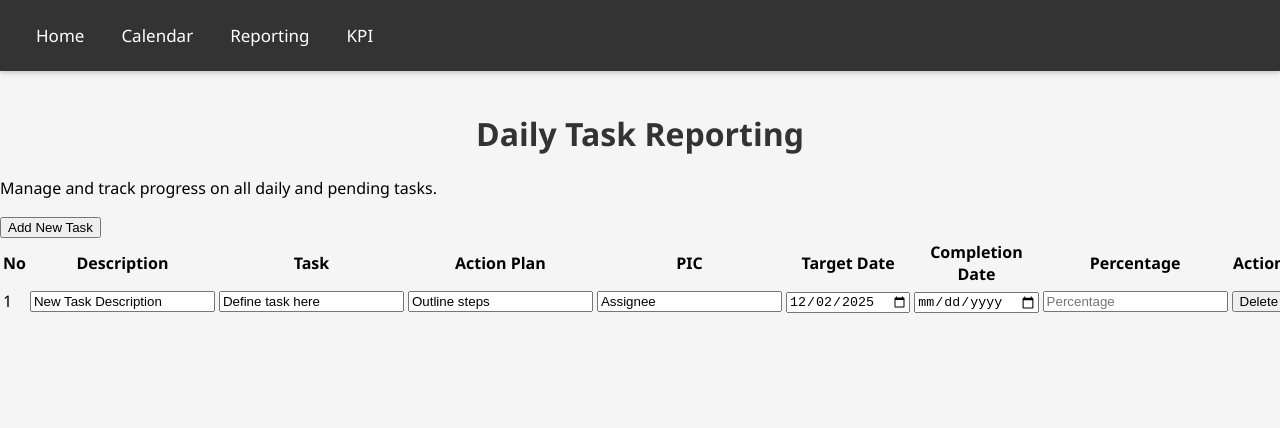
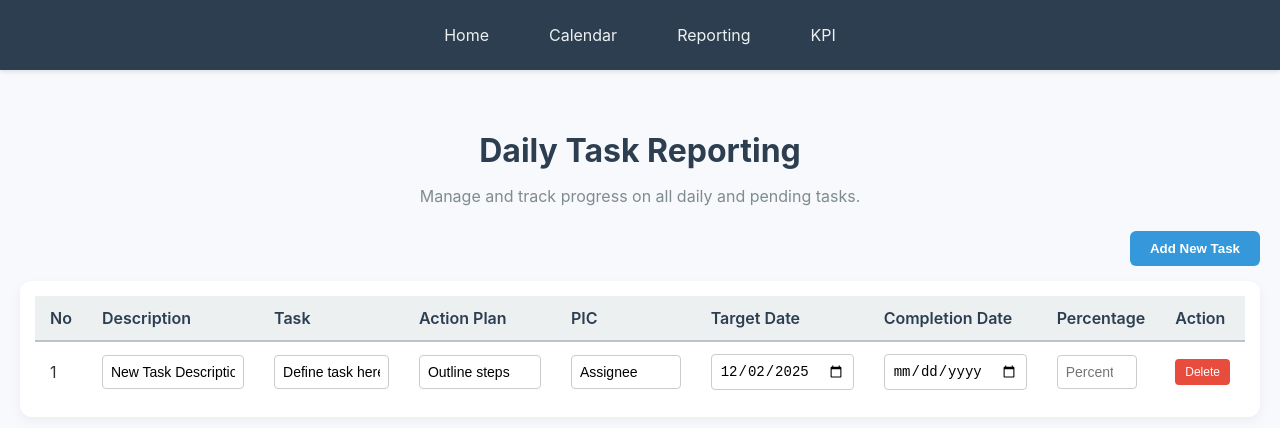
Before and after one commit to muhamadnurizanfakir/stcreporting, a website: page reporting.html in a window 1280 px wide. Both pictures are taken after a click on the button "Add New Task". Drawn offline with Linux system fonts and the light colour scheme; no server answers.

Commit message:
Update style.css

```diff
--- a/style.css
+++ b/style.css
@@ -1,68 +1,198 @@
 body {
-  /* Thinner font stack */
-  font-family: "Segoe UI", "Helvetica Neue", Helvetica, Arial, sans-serif;
-  margin: 0; /* Reset margin for full-width navbar */
-  padding: 0; /* Reset padding */
-  background-color: #f5f5f5;
+    font-family: 'Inter', sans-serif;
+    margin: 0;
+    padding: 0;
+    background-color: #f7f9fc; /* Light, subtle background */
+    color: #333;
 }
 
-/* --- New Navbar Styles --- */
+/* --- Navigation Bar --- */
 .navbar {
-    background-color: #333; /* Dark background */
-    overflow: hidden;
-    padding: 10px 20px;
-    margin-bottom: 20px; /* Space below the bar */
-    box-shadow: 0 2px 5px rgba(0,0,0,0.2);
+    display: flex;
+    justify-content: center;
+    background-color: #2c3e50; /* Darker header */
+    padding: 15px 0;
+    box-shadow: 0 2px 4px rgba(0, 0, 0, 0.1);
+    margin-bottom: 20px;
 }
 
 .navbar a {
-    float: left;
-    display: block;
-    color: white;
-    text-align: center;
-    padding: 14px 16px;
+    color: #ecf0f1;
     text-decoration: none;
-    font-size: 17px;
-    border-radius: 5px;
+    padding: 10px 20px;
+    margin: 0 10px;
+    border-radius: 6px;
     transition: background-color 0.3s;
-    margin-right: 5px;
 }
 
 .navbar a:hover {
-    background-color: #555;
+    background-color: #34495e;
 }
-/* ------------------------- */
+
+/* --- Content Layout --- */
+.content-container {
+    max-width: 1200px;
+    margin: 0 auto;
+    padding: 20px;
+}
+
+.wide-container {
+    max-width: 1400px; /* Wider for the extensive table */
+}
 
 h1 {
-  text-align: center;
-  color: #333;
-  padding-top: 20px; /* Add space above the title */
+    text-align: center;
+    color: #2c3e50;
+    margin-bottom: 5px;
 }
 
-#calendar {
-  /* Responsive Calendar Settings (Mobile Default) */
-  max-width: 95%;
-  margin: 40px auto;
-  background-color: #fff;
-  padding: 10px;
-  border-radius: 8px;
-  box-shadow: 0 4px 10px rgba(0,0,0,0.1);
+p {
+    text-align: center;
+    margin-bottom: 25px;
+    color: #7f8c8d;
 }
 
-/* Desktop/Tablet Optimization */
-@media (min-width: 1000px) {
-    #calendar {
-        max-width: 1200px;
-    }
+/* --- Calendar Specific Styles (Kept for compatibility) --- */
+#calendar {
+    max-width: 900px;
+    margin: 40px auto;
+    background-color: #fff;
+    padding: 20px;
+    border-radius: 12px;
+    box-shadow: 0 6px 15px rgba(0,0,0,0.1);
 }
 
-/* Smaller Event Font Size */
-#calendar .fc-event-title {
-    font-size: 0.8em;
+/* --- Task Reporting Table Styles --- */
+
+.table-actions {
+    display: flex;
+    justify-content: flex-end;
+    margin-bottom: 15px;
 }
 
-/* Manual Override Class for Mobile View */
-#calendar.mobile-view {
-    max-width: 400px;
+.action-button {
+    background-color: #3498db;
+    color: white;
+    border: none;
+    padding: 10px 20px;
+    border-radius: 6px;
+    cursor: pointer;
+    font-weight: bold;
+    transition: background-color 0.3s, transform 0.1s;
+}
+
+.action-button:hover {
+    background-color: #2980b9;
+    transform: translateY(-1px);
+}
+
+.table-responsive {
+    overflow-x: auto;
+    background-color: white;
+    border-radius: 12px;
+    box-shadow: 0 4px 12px rgba(0, 0, 0, 0.05);
+    padding: 15px;
+}
+
+#daily-tasks-table {
     width: 100%;
+    border-collapse: separate;
+    border-spacing: 0;
+    min-width: 1000px; /* Ensures space for all columns */
 }
+
+#daily-tasks-table th,
+#daily-tasks-table td {
+    padding: 12px 15px;
+    text-align: left;
+}
+
+/* Table Header */
+#daily-tasks-table thead th {
+    background-color: #ecf0f1;
+    color: #2c3e50;
+    font-weight: 600;
+    border-bottom: 2px solid #bdc3c7;
+}
+
+/* Table Body Rows */
+#daily-tasks-table tbody tr {
+    transition: background-color 0.2s;
+    border-bottom: 1px solid #f0f0f0;
+}
+
+#daily-tasks-table tbody tr:last-child {
+    border-bottom: none;
+}
+
+/* Zebra Striping */
+#daily-tasks-table tbody tr:nth-child(even) {
+    background-color: #fcfcfc;
+}
+
+#daily-tasks-table tbody tr:hover {
+    background-color: #e8f3f8; /* Subtle hover effect */
+}
+
+/* Input/Content Cells */
+.task-input {
+    width: 100%;
+    padding: 8px;
+    border: 1px solid #ccc;
+    border-radius: 4px;
+    box-sizing: border-box;
+    font-size: 14px;
+    transition: border-color 0.2s;
+}
+
+.task-input[type="number"] {
+    max-width: 80px;
+    text-align: center;
+}
+
+.task-input:focus {
+    border-color: #3498db;
+    outline: none;
+    box-shadow: 0 0 5px rgba(52, 152, 219, 0.2);
+}
+
+.task-content {
+    min-height: 20px;
+    padding: 8px;
+    font-size: 14px;
+}
+
+/* Action Buttons within the table */
+.action-cell {
+    display: flex;
+    gap: 5px;
+}
+
+.edit-task-btn, .delete-task-btn, .save-task-btn {
+    padding: 6px 10px;
+    border: none;
+    border-radius: 4px;
+    cursor: pointer;
+    font-size: 12px;
+    font-weight: 500;
+    transition: opacity 0.2s;
+}
+
+.edit-task-btn {
+    background-color: #f39c12; /* Orange for Edit */
+    color: white;
+}
+.edit-task-btn:hover { background-color: #e67e22; }
+
+.save-task-btn {
+    background-color: #27ae60; /* Green for Save */
+    color: white;
+}
+.save-task-btn:hover { background-color: #2ecc71; }
+
+
+.delete-task-btn {
+    background-color: #e74c3c; /* Red for Delete */
+    color: white;
+}
+.delete-task-btn:hover { background-color: #c0392b; }
```
